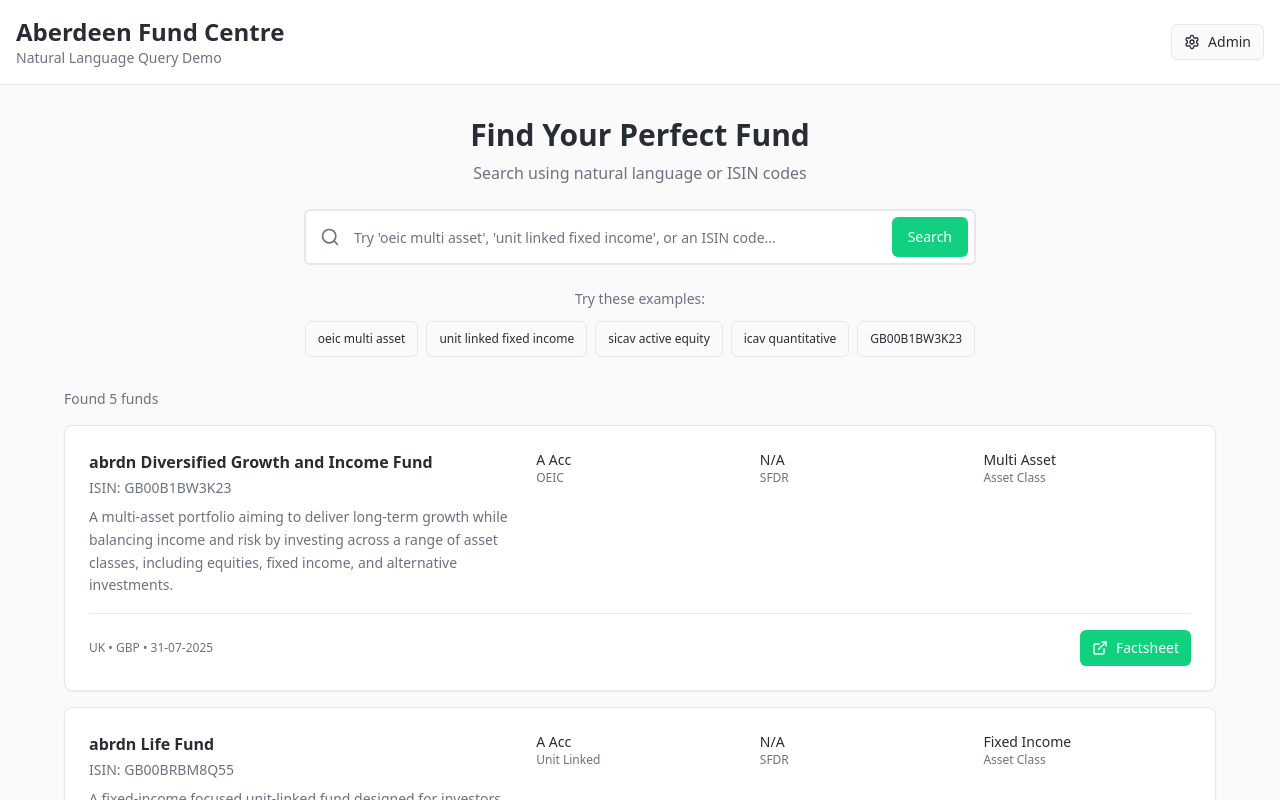
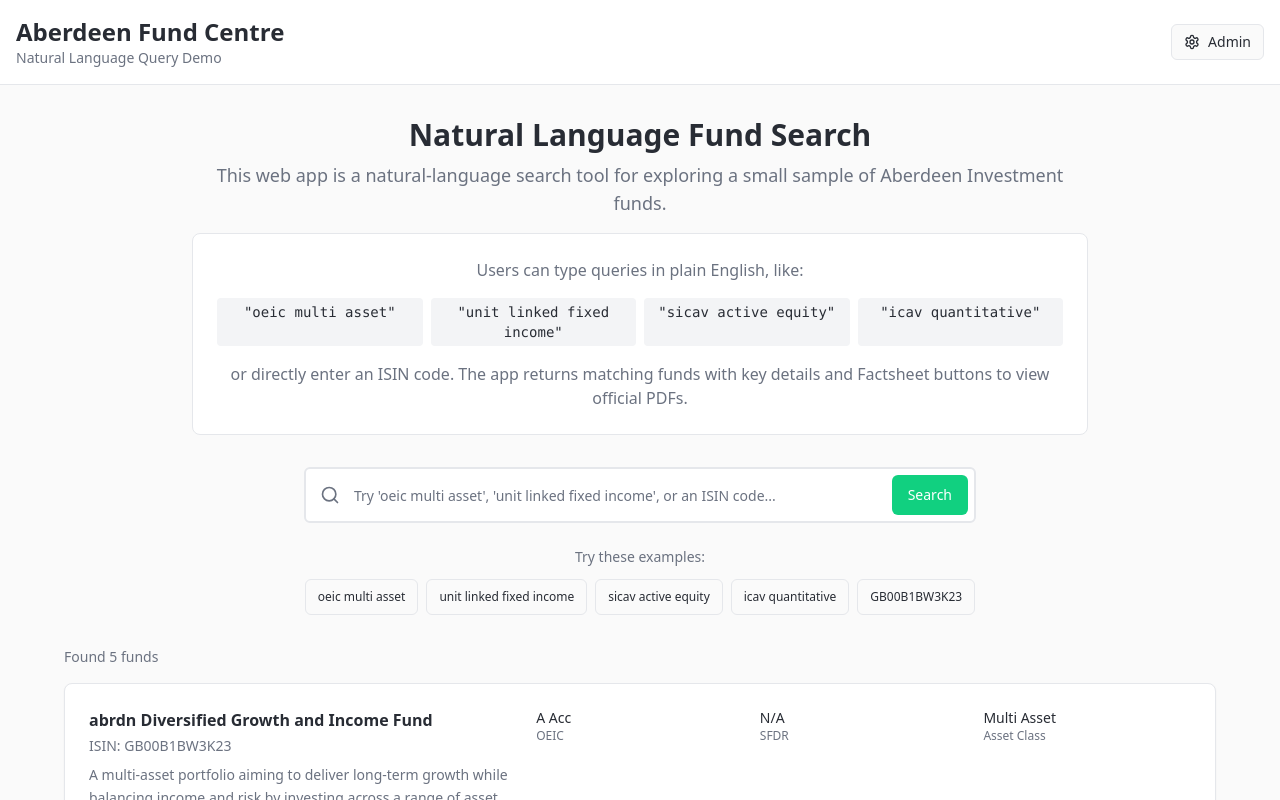
Before and after one commit to AaronIsserow/clever-fund-search, a React (Vite) app: page / in a window 1280 px wide. Shown: the top 800 px of the page. Built offline with nearby package versions, Linux system fonts and the light colour scheme.

Commit message:
Update app description and fix link
Add the web app description to the site.
Update the fact sheet link for the last fund.

```diff
--- a/src/data/funds.ts
+++ b/src/data/funds.ts
@@ -69,6 +69,6 @@ export const seedFunds: Fund[] = [
     domicile: 'UK',
     currency: 'GBP',
     priceDate: '31-07-2025',
-    factsheetUrl: 'https://abrdn.kurtosysweb.com/pdfs/F_STDR_en-gb-NN_GB0006573439.pdf'
+    factsheetUrl: 'https://abrdn.kurtosysweb.com/pdfs/F_STDI_en-gb-NN_GB0006573439.pdf'
   }
 ];
--- a/src/pages/Index.tsx
+++ b/src/pages/Index.tsx
@@ -72,15 +72,33 @@ const Index = () => {
       {/* Main Content */}
       <main className="container mx-auto px-4 py-8">
         <div className="max-w-6xl mx-auto space-y-8">
-          {/* Search Section */}
-          <div className="text-center space-y-6">
+          {/* Description Section */}
+          <div className="text-center space-y-4">
             <div className="space-y-2">
-              <h2 className="text-3xl font-semibold text-foreground">Find Your Perfect Fund</h2>
-              <p className="text-muted-foreground">
-                Search using natural language or ISIN codes
+              <h2 className="text-3xl font-semibold text-foreground">Natural Language Fund Search</h2>
+              <p className="text-lg text-muted-foreground max-w-4xl mx-auto">
+                This web app is a natural-language search tool for exploring a small sample of Aberdeen Investment funds.
               </p>
             </div>
 
+            <div className="bg-card p-6 rounded-lg border max-w-4xl mx-auto">
+              <p className="text-muted-foreground mb-4">
+                Users can type queries in plain English, like:
+              </p>
+              <div className="grid grid-cols-2 md:grid-cols-4 gap-2 text-sm">
+                <code className="bg-muted px-2 py-1 rounded">"oeic multi asset"</code>
+                <code className="bg-muted px-2 py-1 rounded">"unit linked fixed income"</code>
+                <code className="bg-muted px-2 py-1 rounded">"sicav active equity"</code>
+                <code className="bg-muted px-2 py-1 rounded">"icav quantitative"</code>
+              </div>
+              <p className="text-muted-foreground mt-4">
+                or directly enter an ISIN code. The app returns matching funds with key details and Factsheet buttons to view official PDFs.
+              </p>
+            </div>
+          </div>
+
+          {/* Search Section */}
+          <div className="text-center space-y-6">
             <SearchBar
               onSearch={handleSearch}
               placeholder="Try 'oeic multi asset', 'unit linked fixed income', or an ISIN code..."
```
